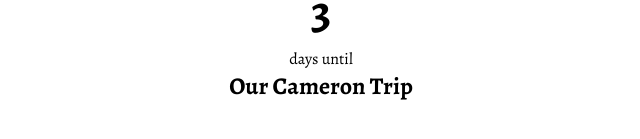
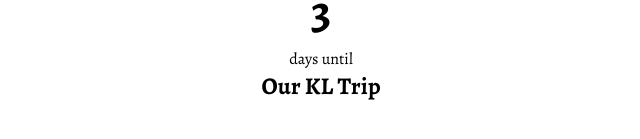
Before and after one commit to tmy010/tmy010.github.io, a Next.js app: page /OurKLTrip in a window 1280 px wide. Shown: the part 409-548 px from the top of the page, without its empty margins (319-959 px from the left). Built offline with nearby package versions, Linux system fonts and the light colour scheme.

Commit message:
Update event.ts

```diff
--- a/src/const/event.ts
+++ b/src/const/event.ts
@@ -7,7 +7,7 @@ export enum EventName {
     OurPenangTrip = "Our Penang Trip",
     OurFirstDate = "Our First Date",
     OurFirstDay = "Our First Day",
-    OurCameronTrip = "Our Cameron Trip",
+    OurCameronTrip = "Our KL Trip",
     OurBangkokTrip = "Our Bangkok Trip",
     OurJapanTrip = "Our Japan Trip",
 }
```
